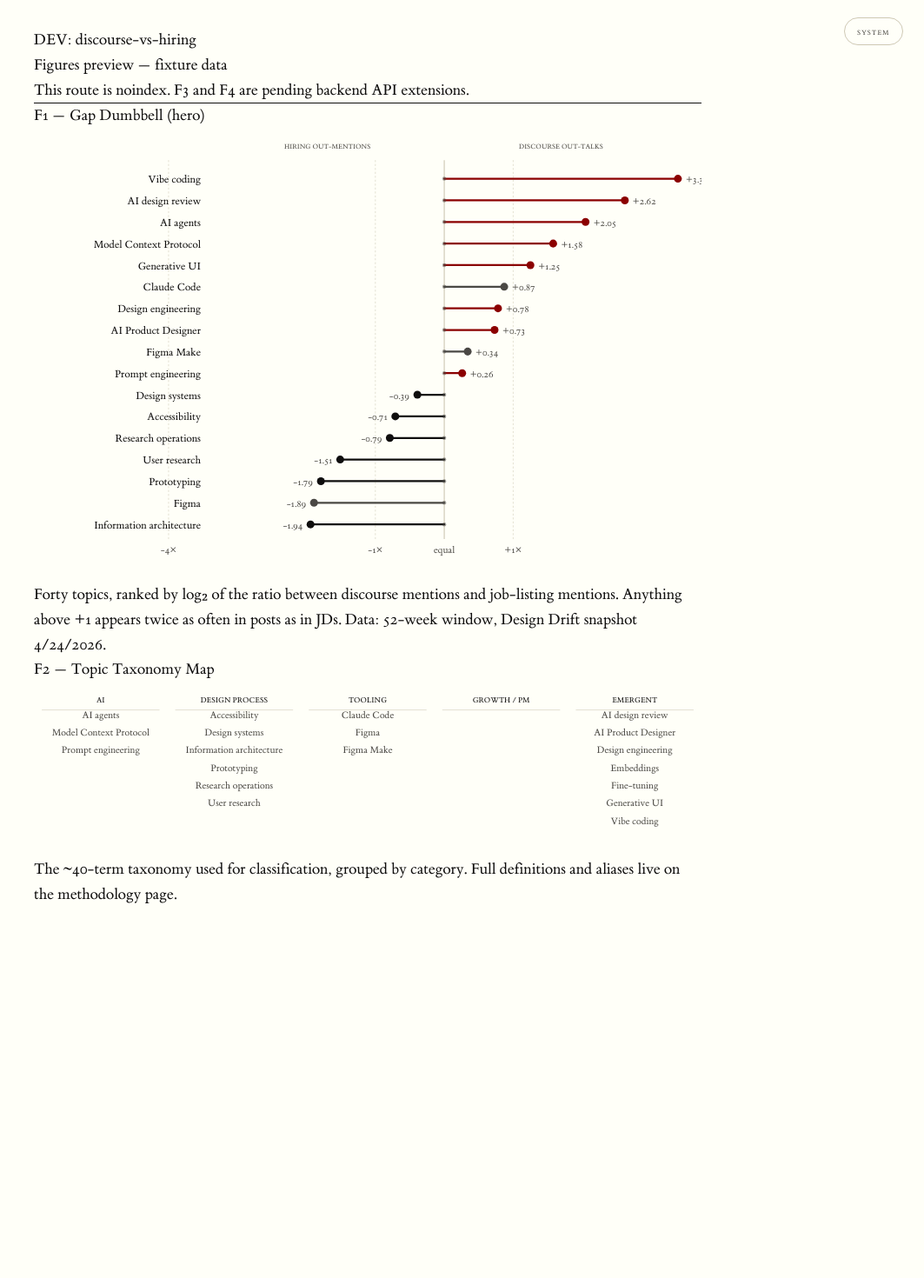
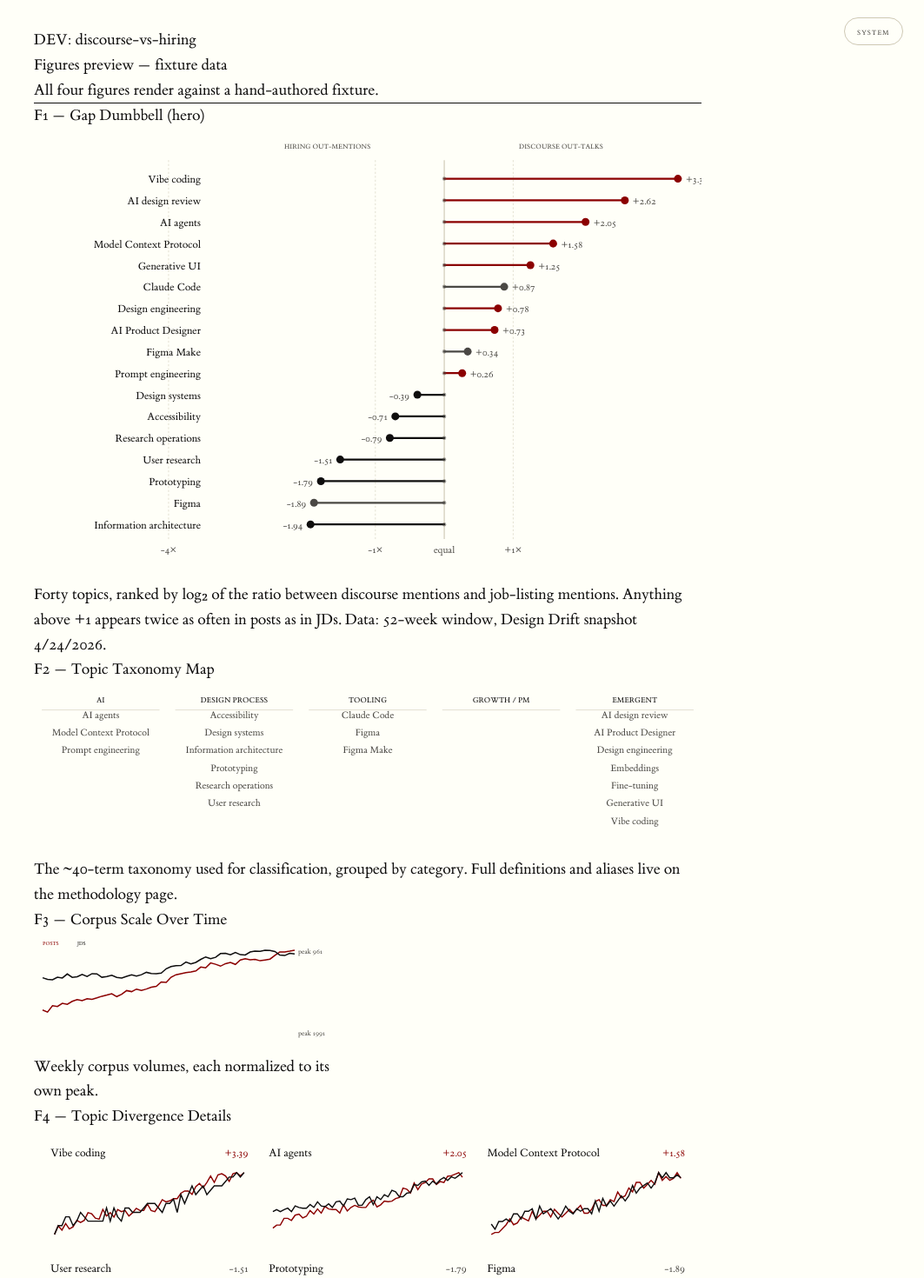
Before and after one commit to btighe428/briantighe-design-v2, a Next.js app: page /dev/figures/discourse-vs-hiring in a window 1280 px wide. Shown: the top 1470 px of the page at 87% size, without its empty margins (217-1280 px from the left). Before the commit the page ends 1076 px from the top, so only its background shows below. Built offline with nearby package versions, Linux system fonts and the light colour scheme.

Commit message:
feat(dev): add F3 + F4 to figures preview route

```diff
--- a/app/dev/figures/[slug]/page.tsx
+++ b/app/dev/figures/[slug]/page.tsx
@@ -2,6 +2,8 @@ import { notFound } from "next/navigation";
 import fixture from "@/components/figures/discourse-vs-hiring/__fixtures__/sample.json";
 import { GapDumbbell } from "@/components/figures/discourse-vs-hiring/gap-dumbbell";
 import { TopicTaxonomyMap } from "@/components/figures/discourse-vs-hiring/topic-taxonomy-map";
+import { CorpusScaleOverTime } from "@/components/figures/discourse-vs-hiring/corpus-scale-over-time";
+import { TopicDivergenceDetails } from "@/components/figures/discourse-vs-hiring/topic-divergence-details";
 import type { GapReport } from "@/components/figures/discourse-vs-hiring/types";
 
 export const dynamicParams = false;
@@ -24,13 +26,19 @@ export default async function DevFigures({
       <p className="label">DEV: {slug}</p>
       <h1>Figures preview — fixture data</h1>
       <p className="subtitle">
-        This route is noindex. F3 and F4 are pending backend API extensions.
+        All four figures render against a hand-authored fixture.
       </p>
       <hr />
       <h2>F1 — Gap Dumbbell (hero)</h2>
       <GapDumbbell data={data} />
       <h2>F2 — Topic Taxonomy Map</h2>
       <TopicTaxonomyMap data={data} />
+      <h2>F3 — Corpus Scale Over Time</h2>
+      <div style={{ maxWidth: 340 }}>
+        <CorpusScaleOverTime data={data} />
+      </div>
+      <h2>F4 — Topic Divergence Details</h2>
+      <TopicDivergenceDetails data={data} />
     </div>
   );
 }
```
